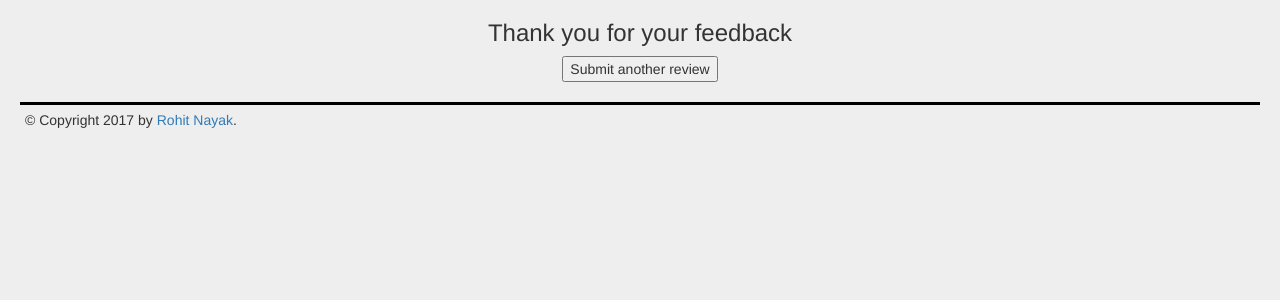
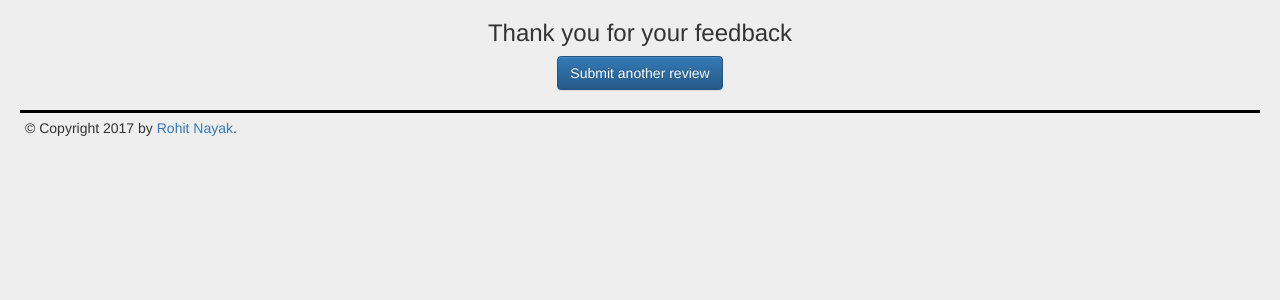
Before and after one commit to rohitnayak/movie-review-sentiment-analysis, a Flask app: template webapp/templates/feedback.html in a window 1280 px wide. Shown: the part 143-443 px from the top of the page. Run offline with Flask 2, Linux system fonts and the light colour scheme; the template is opened without the code that fills it, so the values that code supplies are empty; parts of the project's set-up code (start-up, migrations or seed data) failed here and were passed over; some libraries are stand-ins or nearby versions.

Commit message:
Modify button style

```diff
--- a/webapp/templates/feedback.html
+++ b/webapp/templates/feedback.html
@@ -3,7 +3,7 @@
 <h3>Thank you for your feedback</h3>
 <div class='button'>
 <form action='/'>
-<input type=submit value='Submit another review'>
+<input type=submit value='Submit another review' class="btn btn-primary" >
 </form>
 </div>
 {% endblock %}
```
